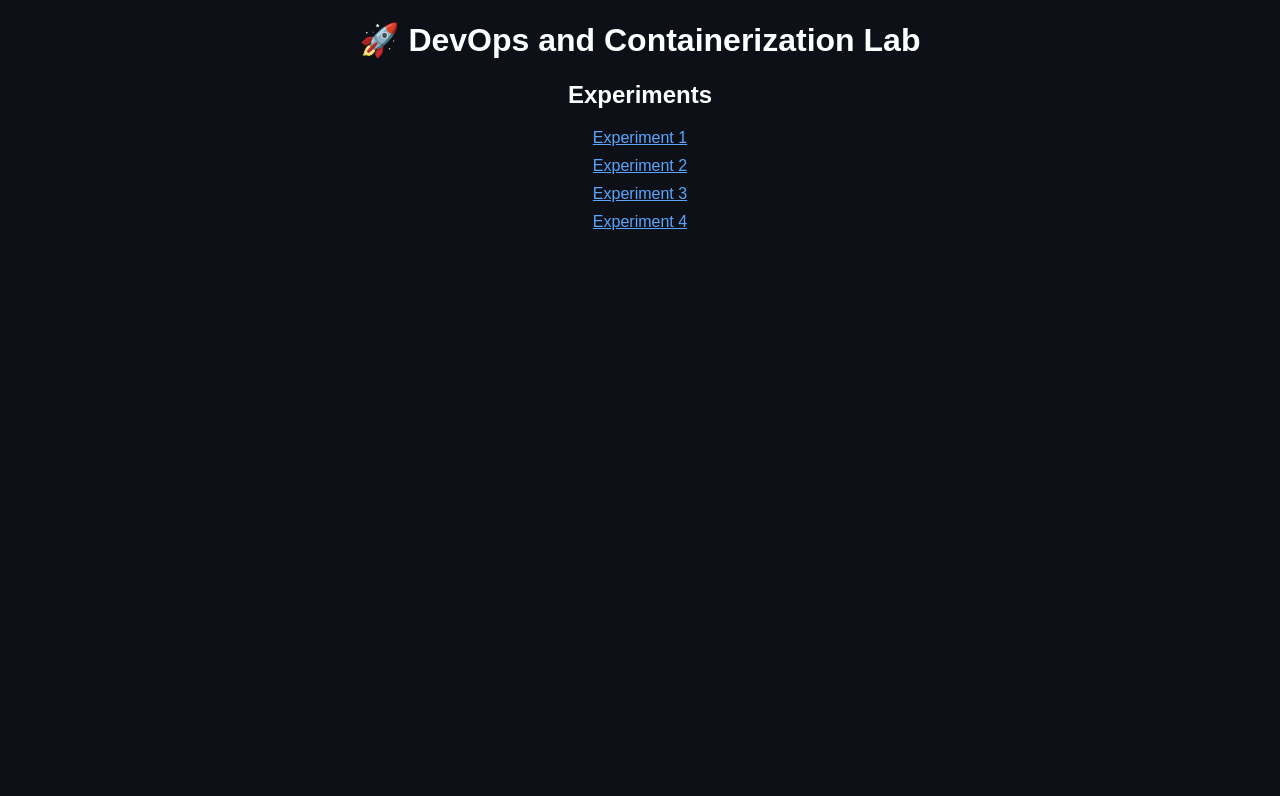
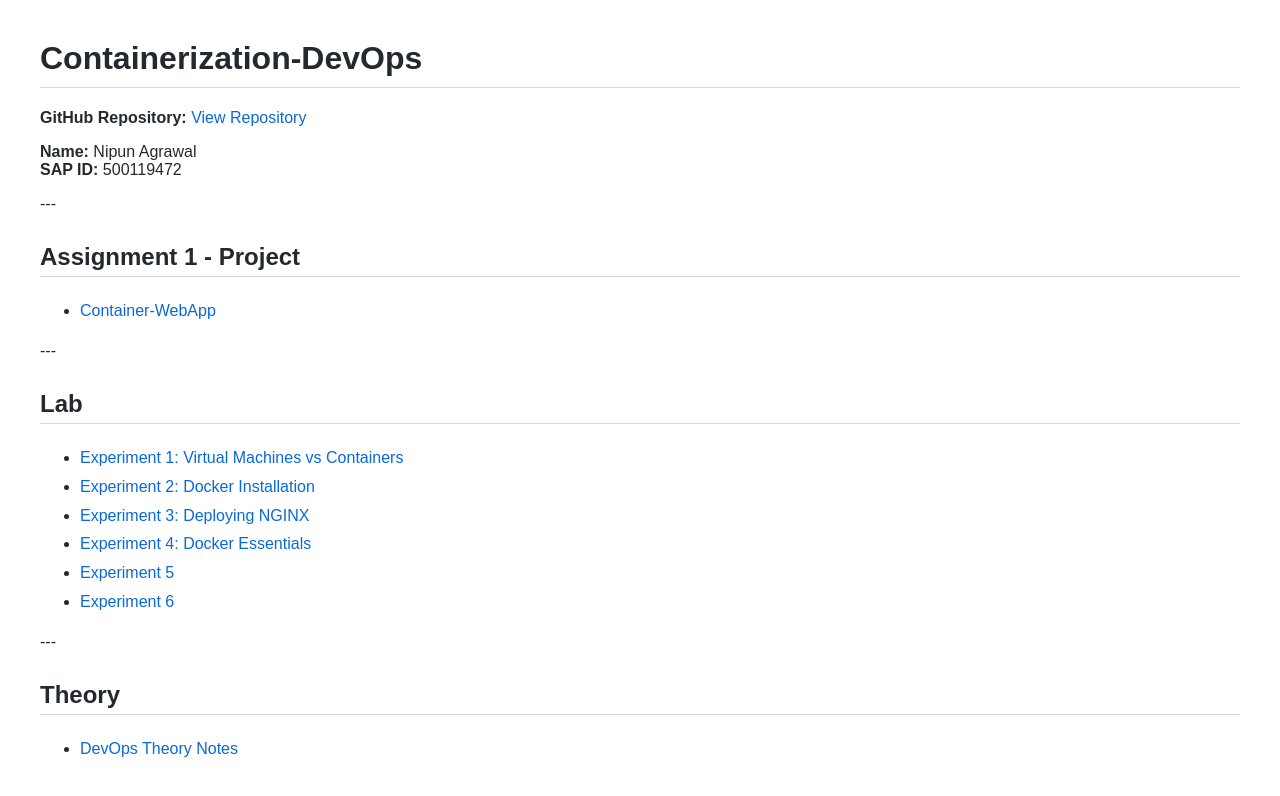
Before and after one commit to nipun8890/Devops-and-Containerization-lab, a plain HTML site: page lab/index.html in a window 1280 px wide. Drawn offline with Linux system fonts and the light colour scheme.

Commit message:
Update index.html

```diff
--- a/lab/index.html
+++ b/lab/index.html
@@ -1,32 +1,83 @@
 <!DOCTYPE html>
 <html>
 <head>
-<title>DevOps Lab</title>
+<title>Containerization-DevOps</title>
+
 <style>
 body {
-  font-family: Arial;
-  background: #0d1117;
-  color: white;
-  text-align: center;
+  font-family: Arial, sans-serif;
+  background: #ffffff;
+  color: #24292f;
+  margin: 40px;
 }
+
+h1 {
+  border-bottom: 1px solid #d0d7de;
+  padding-bottom: 10px;
+}
+
+h2 {
+  margin-top: 30px;
+  border-bottom: 1px solid #d0d7de;
+  padding-bottom: 5px;
+}
+
 a {
-  display: block;
-  margin: 10px;
-  color: #58a6ff;
+  color: #0969da;
+  text-decoration: none;
+}
+
+a:hover {
+  text-decoration: underline;
+}
+
+ul {
+  line-height: 1.8;
 }
 </style>
 </head>
 
 <body>
 
-<h1>🚀 DevOps and Containerization Lab</h1>
+<h1>Containerization-DevOps</h1>
 
-<h2>Experiments</h2>
+<p>
+<b>GitHub Repository:</b>
+<a href="https://github.com/nipun8890/Devops-and-Containerization-lab">
+View Repository
+</a>
+</p>
 
-<a href="lab/Experiment 1/exp1.md">Experiment 1</a>
-<a href="lab/Experiment 2/exp2.md">Experiment 2</a>
-<a href="lab/Experiment 3/exp3.md">Experiment 3</a>
-<a href="lab/Experiment 4/ex4.md">Experiment 4</a>
+<p>
+<b>Name:</b> Nipun Agrawal <br>
+<b>SAP ID:</b> 500119472
+</p>
+
+---
+
+<h2>Assignment 1 - Project</h2>
+<ul>
+<li><a href="#">Container-WebApp</a></li>
+</ul>
+
+---
+
+<h2>Lab</h2>
+<ul>
+<li><a href="lab/Experiment 1/exp1.md">Experiment 1: Virtual Machines vs Containers</a></li>
+<li><a href="lab/Experiment 2/exp2.md">Experiment 2: Docker Installation</a></li>
+<li><a href="lab/Experiment 3/exp3.md">Experiment 3: Deploying NGINX</a></li>
+<li><a href="lab/Experiment 4/ex4.md">Experiment 4: Docker Essentials</a></li>
+<li><a href="lab/Experiment 5/exp5.md">Experiment 5</a></li>
+<li><a href="lab/Experiment 6/exp6.md">Experiment 6</a></li>
+</ul>
+
+---
+
+<h2>Theory</h2>
+<ul>
+<li><a href="theory/index.html">DevOps Theory Notes</a></li>
+</ul>
 
 </body>
 </html>
```
